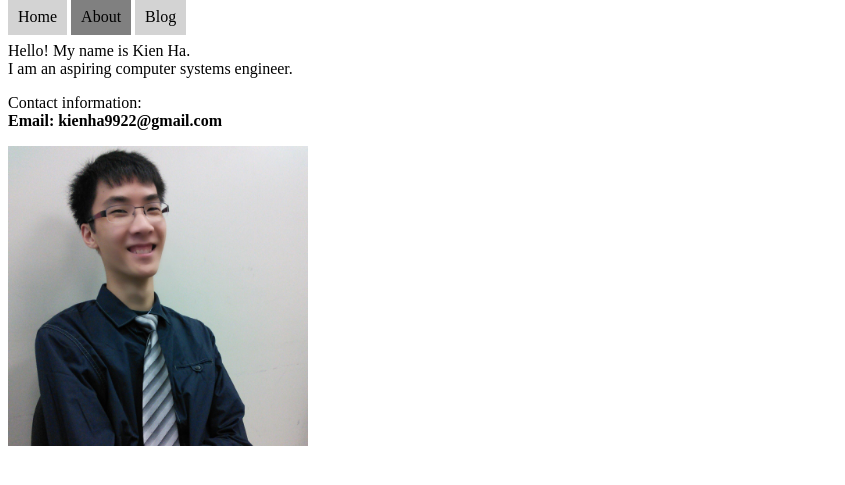
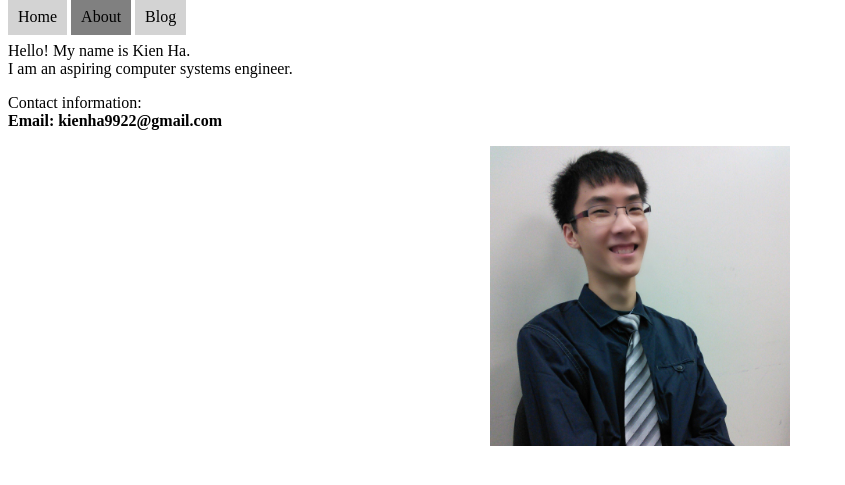
Before and after one commit to kien-ha/kien-ha.github.io, a PHP site: page /about.html in a window 1280 px wide. Shown: the top 485 px of the page, without its empty margins (0-845 px from the left). Run offline with PHP 8.4, Linux system fonts and the light colour scheme.

Commit message:
Add img and containers
Allows images to be center

Signed-off-by: Kien Ha <kienha9922@gmail.com>

```diff
--- a/style.css
+++ b/style.css
@@ -12,3 +12,15 @@
 .active {
     background-color: grey;
 }
+
+img {
+    text-align: center;
+}
+
+.img-container {
+    text-align: center;
+}
+
+.icon-container {
+    text-align: center;
+}
```
